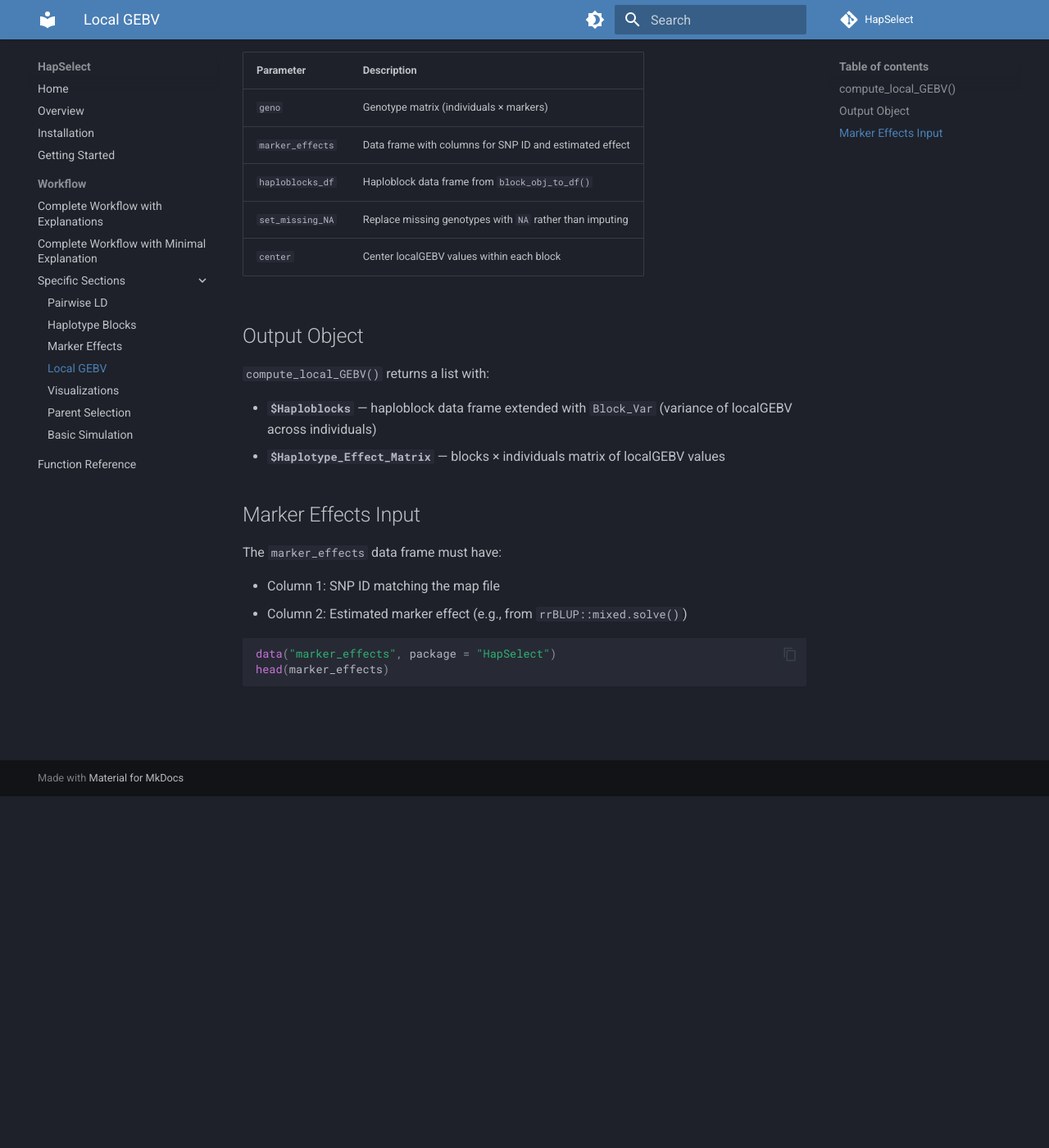
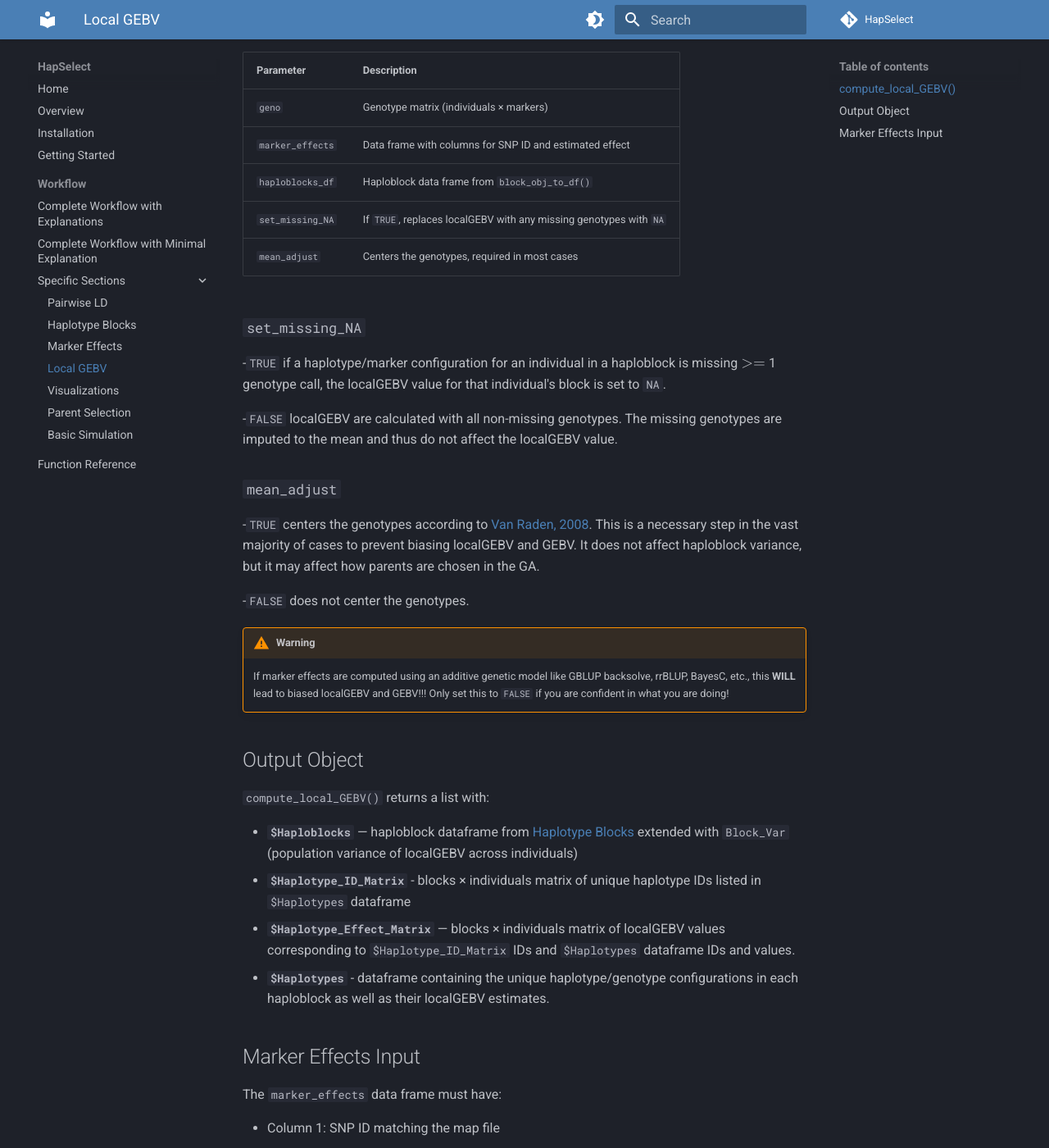
Before and after one commit to wrshf7/HapSelect-Docs, an MkDocs documentation site: the page built from docs/workflow/local-gebv.md, in a window 1280 px wide and 1400 px high, scrolled down 429 px. Shown: the whole window at 82% size. Built offline with MkDocs 1.6.1 and Material for MkDocs 9.7.7, drawn with Linux system fonts in a browser that asks for light colours; comment, search, counter and statistics services are not loaded; some of the changed text lies outside the part shown.

Commit message:
Update local-gebv.md

````diff
--- a/docs/workflow/local-gebv.md
+++ b/docs/workflow/local-gebv.md
@@ -1,4 +1,4 @@
-# Local GEBV
+# LocalGEBV
 
 Local genomic estimated breeding values (localGEBV) quantify the breeding value contribution of each haploblock for each individual.
 
@@ -19,15 +19,32 @@ haploblock_obj <- compute_local_GEBV(
 | `geno` | Genotype matrix (individuals × markers) |
 | `marker_effects` | Data frame with columns for SNP ID and estimated effect |
 | `haploblocks_df` | Haploblock data frame from `block_obj_to_df()` |
-| `set_missing_NA` | Replace missing genotypes with `NA` rather than imputing |
-| `center` | Center localGEBV values within each block |
+| `set_missing_NA` | If `TRUE`, replaces localGEBV with any missing genotypes with `NA` |
+| `mean_adjust` | Centers the genotypes, required in most cases |
+
+### `set_missing_NA`
+
+-`TRUE` if a haplotype/marker configuration for an individual in a haploblock is missing $>=$ 1 genotype call, the localGEBV value for that individual's block is set to `NA`.
+
+-`FALSE` localGEBV are calculated with all non-missing genotypes. The missing genotypes are imputed to the mean and thus do not affect the localGEBV value.
+
+### `mean_adjust`
+
+-`TRUE` centers the genotypes according to [Van Raden, 2008](https://doi.org/10.3168/jds.2007-0980). This is a necessary step in the vast majority of cases to prevent biasing localGEBV and GEBV. It does not affect haploblock variance, but it may affect how parents are chosen in the GA.
+
+-`FALSE` does not center the genotypes.
+
+!!! warning
+    If marker effects are computed using an additive genetic model like GBLUP backsolve, rrBLUP, BayesC, etc., this **WILL** lead to biased localGEBV and GEBV!!! Only set this to `FALSE` if you are confident in what you are doing!
 
 ## Output Object
 
 `compute_local_GEBV()` returns a list with:
 
-- **`$Haploblocks`** — haploblock data frame extended with `Block_Var` (variance of localGEBV across individuals)
-- **`$Haplotype_Effect_Matrix`** — blocks × individuals matrix of localGEBV values
+- **`$Haploblocks`** — haploblock dataframe from [Haplotype Blocks](workflow/haploblocks.md) extended with `Block_Var` (population variance of localGEBV across individuals)
+- **`$Haplotype_ID_Matrix`** - blocks × individuals matrix of unique haplotype IDs listed in `$Haplotypes` dataframe
+- **`$Haplotype_Effect_Matrix`** — blocks × individuals matrix of localGEBV values corresponding to `$Haplotype_ID_Matrix` IDs and `$Haplotypes` dataframe IDs and values.
+- **`$Haplotypes`** - dataframe containing the unique haplotype/genotype configurations in each haploblock as well as their localGEBV estimates.
 
 ## Marker Effects Input
 
@@ -36,7 +53,8 @@ The `marker_effects` data frame must have:
 - Column 1: SNP ID matching the map file
 - Column 2: Estimated marker effect (e.g., from `rrBLUP::mixed.solve()`)
 
+See [Marker Effects](workflow/marker-effects.md) for more information.
+
 ```r
-data("marker_effects", package = "HapSelect")
 head(marker_effects)
 ```
````
